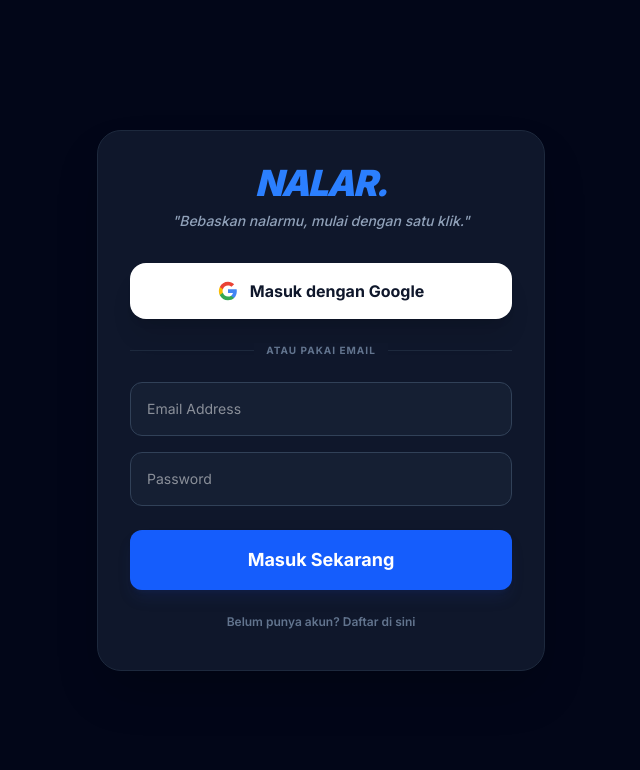
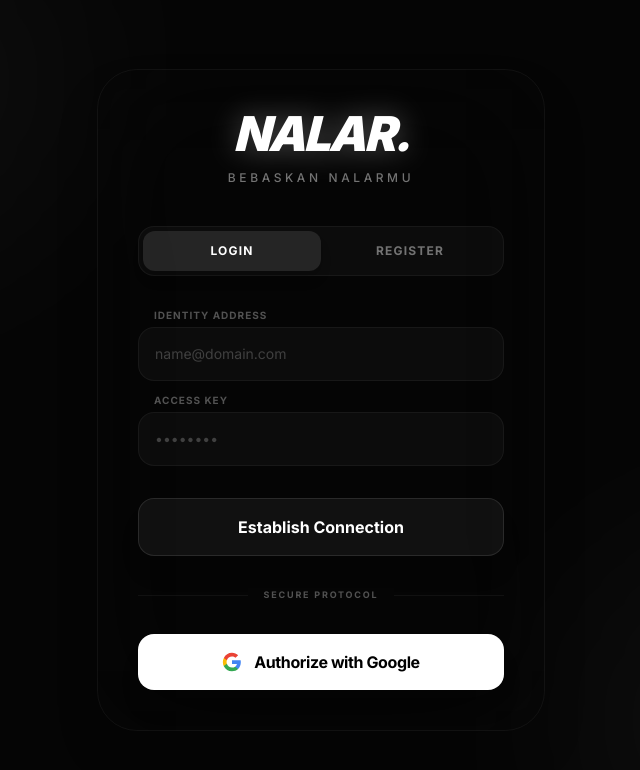
Before and after one commit to nabielnx/Nalar, a Next.js app in the folder client/: page /login in a window 1280 px wide. Shown: the top 770 px of the page, without its empty margins (319-959 px from the left). Built offline with nearby package versions, Linux system fonts and the light colour scheme.

Commit message:
feat: login page implementation

```diff
--- a/client/src/app/login/page.tsx
+++ b/client/src/app/login/page.tsx
@@ -15,51 +15,25 @@
 
 export default function Login() {
     const supabase = createClient();
+    const [mode, setMode] = useState<'login' | 'register'>('login');
     const [email, setEmail] = useState("");
     const [password, setPassword] = useState("");
+    const [confirmPassword, setConfirmPassword] = useState("");
     const [loading, setLoading] = useState(false);
     const [message, setMessage] = useState<{ type: 'error' | 'success', text: string } | null>(null);
     const router = useRouter();
 
-    const handleLogin = async (e: React.FormEvent) => {
+    const handleSubmit = async (e: React.FormEvent) => {
         e.preventDefault();
         setLoading(true);
         setMessage(null);
 
-        const { error } = await supabase.auth.signInWithPassword({ email, password });
-
-        if (error) {
-            setMessage({ type: 'error', text: error.message });
+        if (mode === 'register') {
+            if (password !== confirmPassword) {
+                setMessage({ type: 'error', text: "Passwords do not match!" });
                 setLoading(false);
-        } else {
-            router.push("/");
-        }
-    };
-
-    const handleGoogleLogin = async () => {
-        setLoading(true);
-        const { error } = await supabase.auth.signInWithOAuth({
-            provider: 'google',
-            options: {
-                // redirectTo memastikan user balik ke web Lu setelah login sukses
-                redirectTo: `${window.location.origin}/auth/callback`,
-            },
-        });
-
-        if (error) {
-            setMessage({ type: 'error', text: error.message });
-            setLoading(false);
-        }
-    };
-
-    const handleSignUp = async () => {
-        if (!email || !password) {
-            setMessage({ type: 'error', text: "Isi email sama password dulu, Jenderal!" });
                 return;
             }
-
-        setLoading(true);
-        setMessage(null);
 
             const { data, error } = await supabase.auth.signUp({
                 email,
@@ -73,81 +47,138 @@
                 setMessage({ type: 'error', text: error.message });
             } else {
                 if (data.session) {
-                setMessage({ type: 'success', text: "Registrasi Berhasil!" });
+                    setMessage({ type: 'success', text: "Registration successful!" });
                     router.push("/");
                 } else {
-                setMessage({ type: 'success', text: "Cek inbox/spam email buat verifikasi!" });
+                    setMessage({ type: 'success', text: "Please check your email for verification link." });
+                }
+            }
+        } else {
+            const { error } = await supabase.auth.signInWithPassword({ email, password });
+
+            if (error) {
+                setMessage({ type: 'error', text: error.message });
+            } else {
+                router.push("/");
             }
         }
         setLoading(false);
     };
 
+    const handleGoogleLogin = async () => {
+        setLoading(true);
+        const { error } = await supabase.auth.signInWithOAuth({
+            provider: 'google',
+            options: {
+                redirectTo: `${window.location.origin}/auth/callback`,
+            },
+        });
+
+        if (error) {
+            setMessage({ type: 'error', text: error.message });
+            setLoading(false);
+        }
+    };
+
     return (
-        <main className="min-h-screen bg-slate-950 flex items-center justify-center p-6 text-white selection:bg-blue-500/30 font-sans">
-            <div className="bg-slate-900 p-8 rounded-3xl border border-slate-800 w-full max-w-md shadow-2xl overflow-hidden relative">
-                <header className="mb-8 text-center">
-                    <h1 className="text-4xl font-black text-blue-500 tracking-tighter italic">NALAR.</h1>
-                    <p className="text-slate-400 text-sm mt-2 font-medium italic">"Bebaskan nalarmu, mulai dengan satu klik."</p>
+        <main className="min-h-screen bg-[#050505] flex items-center justify-center p-6 text-white selection:bg-white/10 font-sans relative overflow-hidden">
+            {/* Background elements for depth */}
+            <div className="absolute top-[-10%] left-[-10%] w-[40%] h-[40%] bg-white/5 rounded-full blur-[120px]" />
+            <div className="absolute bottom-[-10%] right-[-10%] w-[40%] h-[40%] bg-white/5 rounded-full blur-[120px]" />
+
+            <div className="liquid-glass p-8 md:p-10 rounded-[2.5rem] w-full max-w-md shadow-2xl overflow-hidden relative border border-white/5 backdrop-blur-3xl">
+                <header className="mb-10 text-center">
+                    <h1 className="text-5xl font-black text-white tracking-tighter italic drop-shadow-[0_0_15px_rgba(255,255,255,0.3)]">NALAR.</h1>
+                    <p className="text-neutral-500 text-xs mt-3 font-medium uppercase tracking-[0.3em]">Bebaskan Nalarmu</p>
                 </header>
+
+                <div className="flex p-1 bg-white/[0.03] rounded-2xl mb-8 border border-white/5">
+                    <button
+                        onClick={() => { setMode('login'); setMessage(null); }}
+                        className={`flex-1 py-3 text-xs font-bold uppercase tracking-widest rounded-xl transition-all ${mode === 'login' ? 'bg-white/10 text-white shadow-lg' : 'text-neutral-500 hover:text-neutral-300'}`}
+                    >
+                        Login
+                    </button>
+                    <button
+                        onClick={() => { setMode('register'); setMessage(null); }}
+                        className={`flex-1 py-3 text-xs font-bold uppercase tracking-widest rounded-xl transition-all ${mode === 'register' ? 'bg-white/10 text-white shadow-lg' : 'text-neutral-500 hover:text-neutral-300'}`}
+                    >
+                        Register
+                    </button>
+                </div>
 
                 {/* --- NOTIFIKASI MESSAGE --- */}
                 {message && (
-                    <div className={`p-4 rounded-xl mb-6 text-sm font-bold border animate-in fade-in zoom-in duration-300 ${message.type === 'error' ? 'bg-red-500/10 border-red-500/50 text-red-400' : 'bg-emerald-500/10 border-emerald-500/50 text-emerald-400'
+                    <div className={`p-4 rounded-2xl mb-8 text-xs font-bold border backdrop-blur-md animate-in fade-in slide-in-from-top-4 duration-500 ${message.type === 'error' ? 'bg-red-500/5 border-red-500/20 text-red-400' : 'bg-white/[0.05] border-white/20 text-white'
                         }`}>
-                        {message.type === 'error' ? '🚫 ' : '✅ '} {message.text}
+                        <div className="flex items-center gap-3">
+                            <div className={`w-1.5 h-1.5 rounded-full ${message.type === 'error' ? 'bg-red-500 animate-pulse' : 'bg-white animate-pulse'}`} />
+                            {message.text}
+                        </div>
                     </div>
                 )}
 
-                {/* --- TOMBOL GOOGLE LOGIN --- */}
-                <button
-                    onClick={handleGoogleLogin}
-                    disabled={loading}
-                    className="w-full flex items-center justify-center gap-3 py-4 px-4 bg-white text-slate-900 rounded-2xl font-bold hover:bg-slate-100 transition-all active:scale-[0.98] mb-6 shadow-xl disabled:opacity-50"
-                >
-                    <GoogleLogo />
-                    Masuk dengan Google
-                </button>
-
-                <div className="relative mb-6">
-                    <div className="absolute inset-0 flex items-center"><span className="w-full border-t border-slate-800"></span></div>
-                    <div className="relative flex justify-center text-[10px] uppercase font-bold tracking-widest"><span className="bg-slate-900 px-3 text-slate-500 font-bold">Atau pakai Email</span></div>
-                </div>
-
-                <form onSubmit={handleLogin} className="flex flex-col gap-4">
+                <form onSubmit={handleSubmit} className="flex flex-col gap-4">
+                    <div className="space-y-3">
+                        <div className="group">
+                            <label className="text-[10px] uppercase tracking-widest text-neutral-600 font-bold ml-4 mb-1 block">Identity Address</label>
                             <input
                                 type="email"
-                        placeholder="Email Address"
-                        className="p-4 bg-slate-800/50 rounded-xl border border-slate-700 outline-none focus:border-blue-500 focus:ring-1 focus:ring-blue-500 transition-all text-sm"
+                                placeholder="name@domain.com"
+                                className="w-full p-4 bg-white/[0.03] rounded-2xl border border-white/5 outline-none focus:border-white/20 focus:bg-white/[0.05] transition-all text-sm placeholder:text-neutral-700"
                                 value={email}
                                 onChange={(e) => setEmail(e.target.value)}
                                 required
                             />
+                        </div>
+                        <div className="group">
+                            <label className="text-[10px] uppercase tracking-widest text-neutral-600 font-bold ml-4 mb-1 block">Access Key</label>
                             <input
                                 type="password"
-                        placeholder="Password"
-                        className="p-4 bg-slate-800/50 rounded-xl border border-slate-700 outline-none focus:border-blue-500 focus:ring-1 focus:ring-blue-500 transition-all text-sm"
+                                placeholder="••••••••"
+                                className="w-full p-4 bg-white/[0.03] rounded-2xl border border-white/5 outline-none focus:border-white/20 focus:bg-white/[0.05] transition-all text-sm placeholder:text-neutral-700"
                                 value={password}
                                 onChange={(e) => setPassword(e.target.value)}
                                 required
                             />
+                        </div>
+                        {mode === 'register' && (
+                            <div className="group animate-in fade-in slide-in-from-top-2 duration-300">
+                                <label className="text-[10px] uppercase tracking-widest text-neutral-600 font-bold ml-4 mb-1 block">Verify Access Key</label>
+                                <input
+                                    type="password"
+                                    placeholder="••••••••"
+                                    className="w-full p-4 bg-white/[0.03] rounded-2xl border border-white/5 outline-none focus:border-white/20 focus:bg-white/[0.05] transition-all text-sm placeholder:text-neutral-700"
+                                    value={confirmPassword}
+                                    onChange={(e) => setConfirmPassword(e.target.value)}
+                                    required
+                                />
+                            </div>
+                        )}
+                    </div>
 
                     <button
                         type="submit"
                         disabled={loading}
-                        className="py-4 bg-blue-600 hover:bg-blue-500 disabled:bg-slate-700 disabled:cursor-not-allowed rounded-xl font-bold text-lg transition-all active:scale-[0.98] mt-2 shadow-lg shadow-blue-900/20"
+                        className="glass-button py-4 mt-4 rounded-2xl font-bold text-base text-white disabled:opacity-50 border border-white/10 active:scale-[0.98] transition-all shadow-xl hover:shadow-white/5"
                     >
-                        {loading ? "Memproses..." : "Masuk Sekarang"}
+                        {loading ? "Establishing..." : mode === 'login' ? "Establish Connection" : "Initialize Identity"}
                     </button>
+                </form>
+
+                <div className="relative my-8">
+                    <div className="absolute inset-0 flex items-center"><span className="w-full border-t border-white/5"></span></div>
+                    <div className="relative flex justify-center text-[9px] uppercase font-bold tracking-[0.2em]"><span className="bg-[#050505] px-4 text-neutral-600">Secure Protocol</span></div>
+                </div>
 
                 <button
-                        type="button"
-                        onClick={handleSignUp}
+                    onClick={handleGoogleLogin}
                     disabled={loading}
-                        className="text-slate-500 text-xs hover:text-slate-300 transition-all font-semibold py-2"
+                    className="w-full flex items-center justify-center gap-3 py-4 px-4 bg-white text-black rounded-2xl font-bold hover:bg-neutral-200 transition-all active:scale-[0.98] shadow-xl disabled:opacity-50"
                 >
-                        Belum punya akun? Daftar di sini
+                    <GoogleLogo />
+                    <span className="tracking-tight">Authorize with Google</span>
                 </button>
-                </form>
             </div>
         </main>
     );
```
Lines whose indentation alone changed are shown as unchanged.
